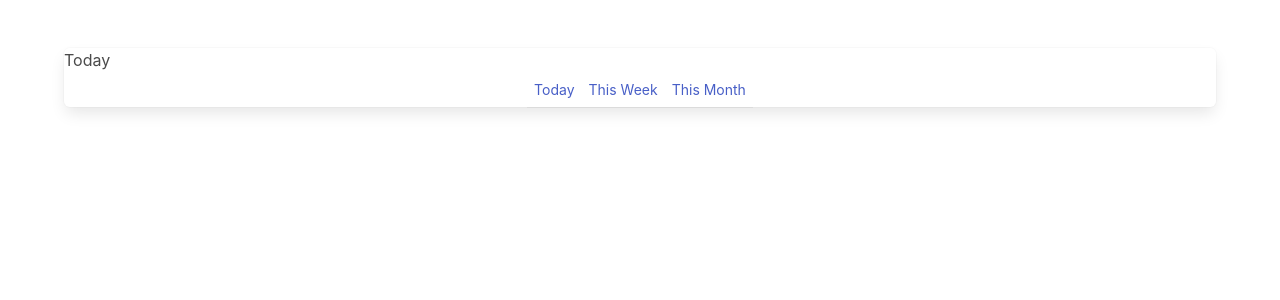
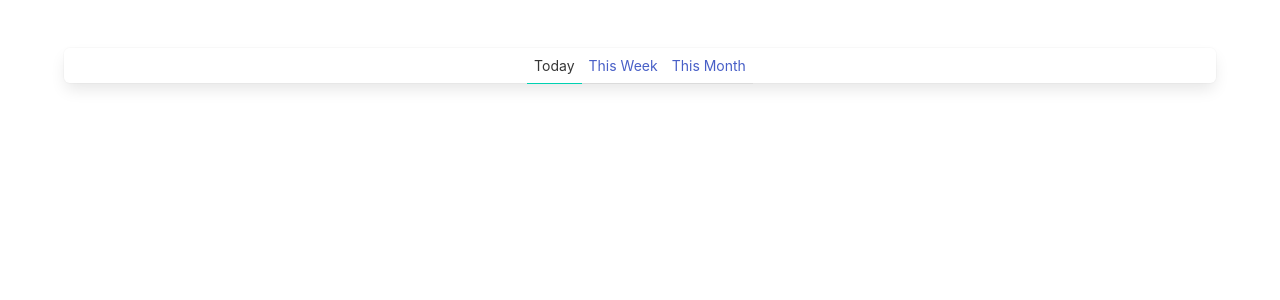
Before and after one commit to tarathep/vuejs3-composition-api, a Vue app: page / in a window 1280 px wide. Shown: the top 300 px of the page. Built offline with nearby package versions, Linux system fonts and the light colour scheme.

Commit message:
Reactivity with Ref

```diff
--- a/src/components/Timeline.vue
+++ b/src/components/Timeline.vue
@@ -5,7 +5,7 @@ const periods = ["Today", "This Week", "This Month"]
 
 const selectedPeriod = ref("Today")
 
-function selectPeriod(period:string) {
+function selectPeriod(period: string) {
     selectedPeriod.value = period
 }
 
@@ -13,13 +13,8 @@ function selectPeriod(period:string) {
 
 <template>
     <nav class="is-primary panel">
-        {{ selectedPeriod }}
         <span class="panel-tabs">
-            <a
-            v-for="period of periods"
-            :key="period"
-            @click="selectPeriod(period)"
-            >
+            <a v-for="period of periods" :key="period" :class="{'is-active': period === selectedPeriod}" @click="selectPeriod(period)">
                 {{ period }}
             </a>
         </span>
```
